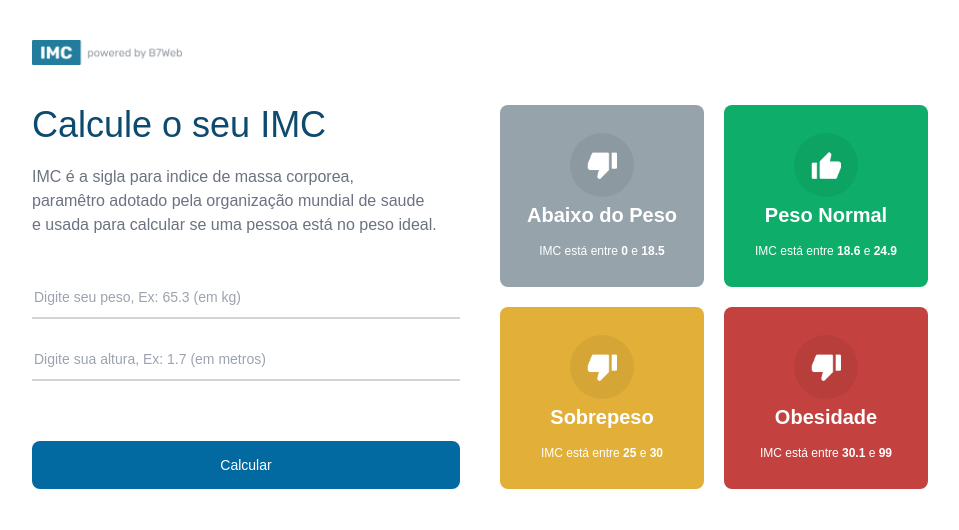
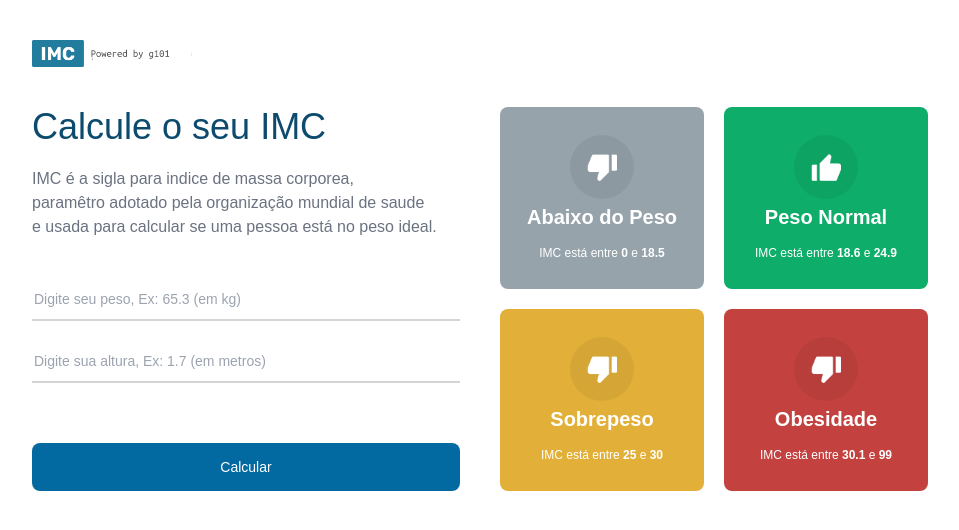
Before and after one commit to g-101/calculadora-imc, a React (Vite) app: page / in a window 1280 px wide. Shown: the top 530 px of the page, without its empty margins (160-1119 px from the left). Built offline with nearby package versions, Linux system fonts and the light colour scheme.

Commit message:
mudando a logo

```diff
--- a/src/App.tsx
+++ b/src/App.tsx
@@ -1,6 +1,6 @@
 import { useState, ChangeEvent } from 'react';
 import './App.css';
-import poweredImage from './assets/icons/powered.png';
+import poweredImage from './assets/icons/powered2.png';
 import leftArrowImage from './assets/icons/leftarrow.png';
 import { calculateImc, Level, levels } from './helpers/imc';
 import { GridItem } from './components/GridItem';
@@ -30,7 +30,7 @@ const App = () => {
     <div className="wrap">
       <header>
         <div className="max-w-4xl my-10 mx-auto">
-          <img className="inline-block" src={poweredImage} alt="logo" width={150} />
+          <img className="inline-block" src={poweredImage} alt="logo" width={160} />
         </div>
       </header>
       <div className="flex max-w-4xl m-auto gap-10">
```
Also changed, not shown: src/assets/icons/powered.png (deleted), src/assets/icons/powered2.png (added).
